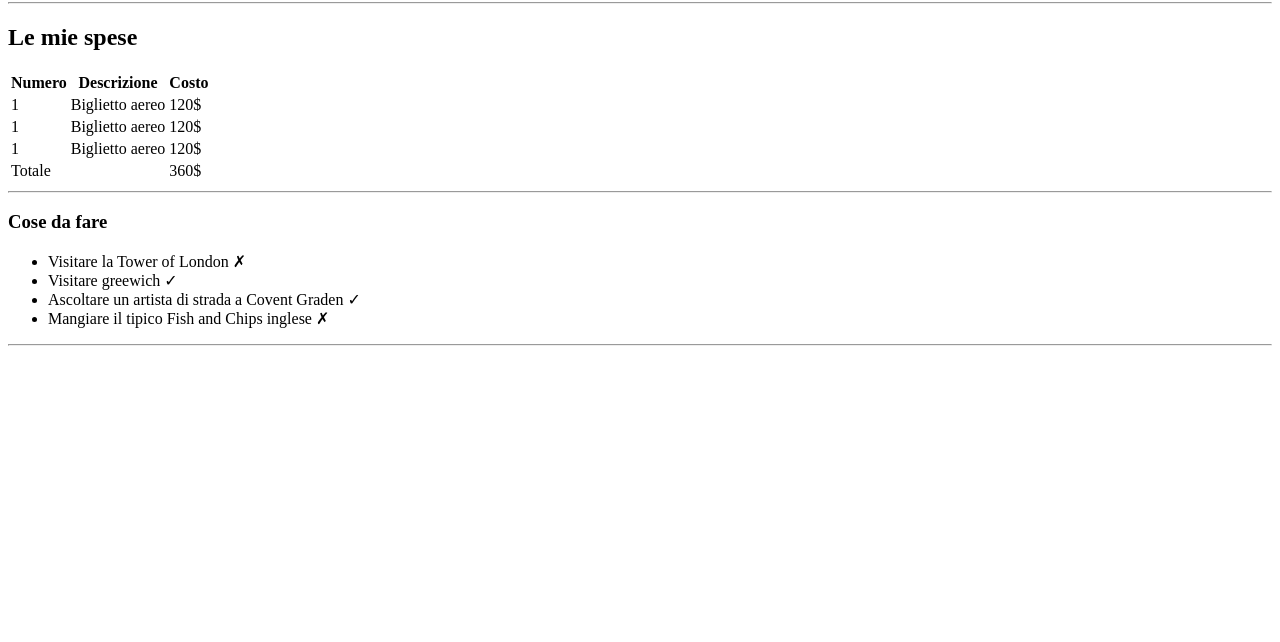
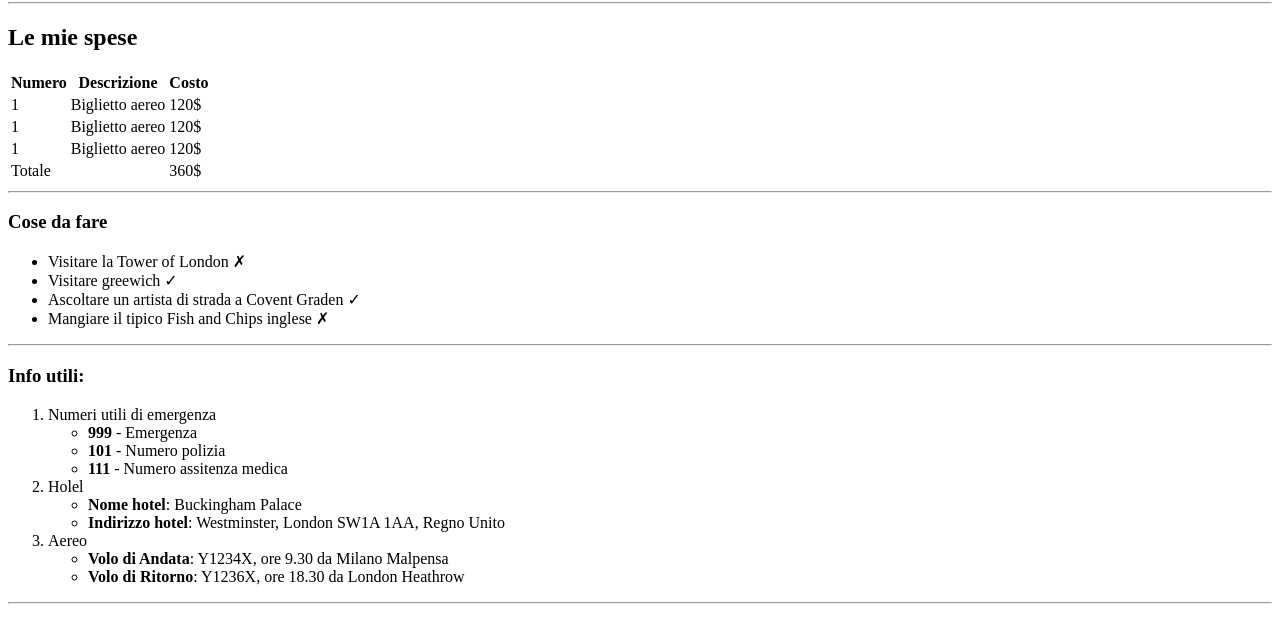
Before and after one commit to Gutierrez-Pool/html-london-trip, a plain HTML site: page index.html in a window 1280 px wide. Shown: the part 78-720 px from the top of the page. Drawn offline with Linux system fonts and the light colour scheme.

Commit message:
aggiunta-info-liste

```diff
--- a/index.html
+++ b/index.html
@@ -69,5 +69,46 @@
             </li>
         </ul>
         <hr>
+
+        <h3>
+            Info utili:
+        </h3>
+
+        <ol>
+            <li>Numeri utili di emergenza</li>
+                <ul>
+                    <li>
+                        <strong>999</strong> - Emergenza
+                    </li>
+                    <li>
+                        <strong>101</strong> - Numero polizia
+                    </li>
+                    <li>
+                        <strong>111</strong> - Numero assitenza medica
+                    </li>
+                </ul>
+
+            <li>Holel</li>
+                <ul>
+                    <li>
+                        <strong>Nome hotel</strong>: Buckingham Palace
+                    </li>
+                    <li>
+                        <strong>Indirizzo hotel</strong>: Westminster, London SW1A 1AA, Regno Unito
+                    </li>
+                </ul>
+
+            <li>Aereo</li>
+                <ul>
+                    <li>
+                        <strong>Volo di Andata</strong>: Y1234X, ore 9.30 da Milano Malpensa
+                    </li>
+                    <li>
+                        <strong>Volo di Ritorno</strong>: Y1236X, ore 18.30 da London Heathrow
+                    </li>
+                </ul>
+        </ol>
+        <hr>
+
     </body>
 </html>
```
